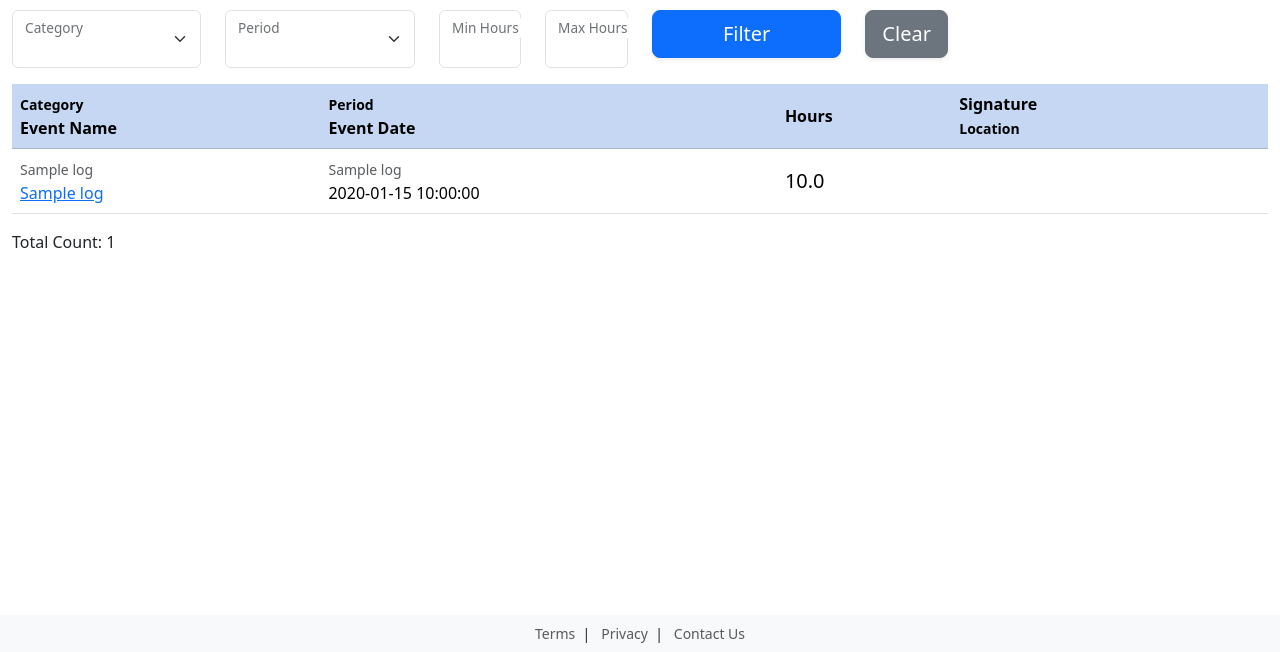
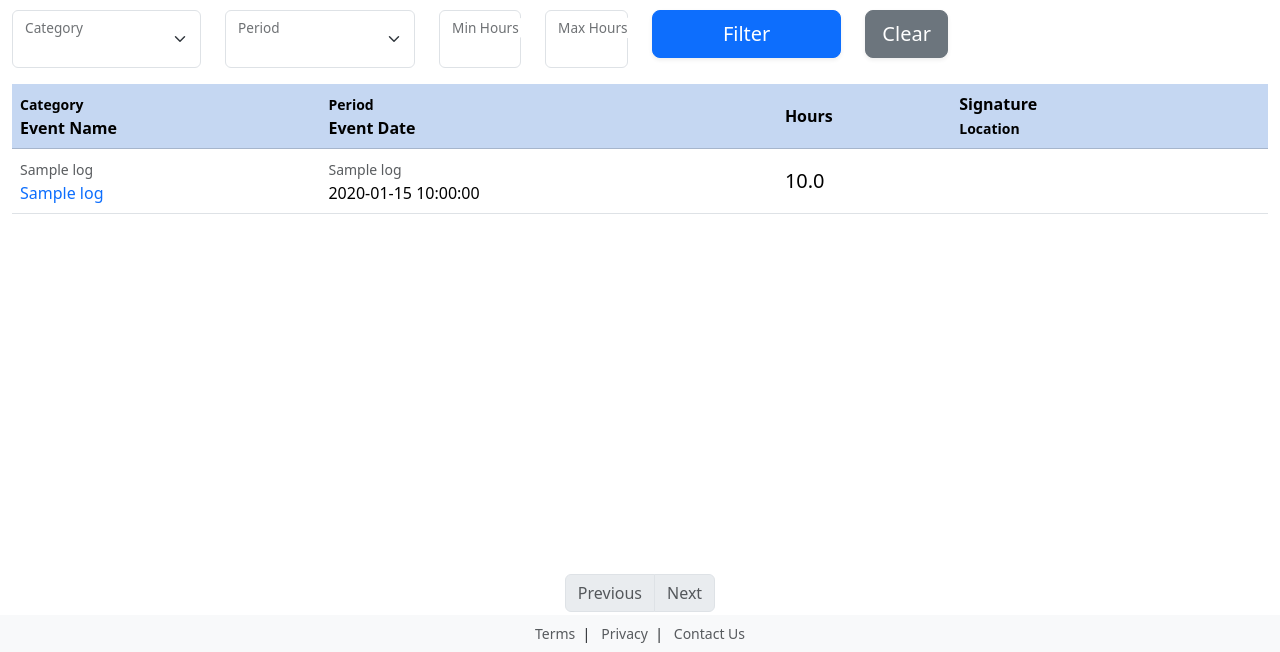
Before and after one commit to zshaiyen/NHS-App, a Flask app: template templates/viewlogs.html in a window 1280 px wide. Shown: the part 148-800 px from the top of the page. Run offline with Flask 3, Linux system fonts and the light colour scheme; the visitor is signed in with stand-in values (Sample User, id 1); the template is opened without the code that fills it: most values are stand-ins (such as "Sample title", 1, 10 or a date in 2020).

Commit message:
Basic pagination

```diff
--- a/app.py
+++ b/app.py
@@ -4,6 +4,7 @@
 # Main application with all routes
 #
 import os
+import math
 from datetime import date, timedelta, datetime
 from flask import Flask, redirect, url_for, session, render_template, g, request, flash
 from dotenv import load_dotenv
@@ -177,7 +178,7 @@
             failed_validation = True
 
         elif period_rv[0]['locked_flag'] == 1:
-            flash('Period for this event date is locked. Not allowed to enter verification logs for locked periods.', 'danger')
+            flash('This event date falls in a locked period. You may not enter verification logs for locked periods.', 'danger')
             failed_validation = True
 
         if failed_validation:
@@ -318,6 +319,10 @@
     filter_min_hours = app_lib.empty_to_none(request.args.get('filter_min_hours', default=None, type=int))
     filter_max_hours = app_lib.empty_to_none(request.args.get('filter_max_hours', default=None, type=int))
 
+    # Pagination
+    page_num = app_lib.empty_to_none(request.args.get('p', default=1, type=int))
+    rows_per_page = 5
+
     # Only admin can filter by name
     if is_admin:
         filter_name = app_lib.empty_to_none(request.args.get('filter_name', default=None, type=str))
@@ -339,7 +344,9 @@
                                                                      filter_min_hours=filter_min_hours,
                                                                      filter_max_hours=filter_max_hours,
                                                                      filter_name=filter_name,
-                                                                     filter_period=filter_period
+                                                                     filter_period=filter_period,
+                                                                     page_num=page_num,
+                                                                     row_limit=rows_per_page
                                                                     )
 
     # Get user class year name (Freshman, Sophomore, Junior, Senior)
@@ -355,6 +362,9 @@
 
         return redirect(url_for('home'))
 
+    # Pagination
+    total_pages = math.ceil(total_count / rows_per_page)
+
     return render_template("viewlogs.html",
                            logs=verification_log_rv,
                            total_count=total_count,
@@ -365,9 +375,15 @@
                            filter_max_hours=filter_max_hours,
                            category_list=category_rv,
                            period_list=period_rv,
-                           is_admin=is_admin
+                           is_admin=is_admin,
+                           page_num=page_num,
+                           total_pages=total_pages
                            )
 
+
+#
+# Transfer hours between two categories
+#
 @app.route("/transfer", methods=['GET','POST'])
 def transfer():
     if not app_lib.is_logged_in(session):
--- a/app_auth.py
+++ b/app_auth.py
@@ -3,7 +3,7 @@
 #
 import os
 from time import time
-from flask import redirect, url_for, session, request
+from flask import redirect, url_for, session, request, flash
 from requests_oauthlib import OAuth2Session
 
 from urllib.parse import urlparse, parse_qs
@@ -48,12 +48,15 @@
             email_domain = findall(r'@([A-Za-z0-9.-]+\.*)$', user_info['email'])
             if (len(email_domain) > 0):
                 if email_domain[0] not in ALLOWED_DOMAINS:
-                    return redirect(url_for('logout'))
+                    flash("@" + str(email_domain[0]) + " emails are not authorized to log in to this application.", 'danger')
+
+                    return redirect(url_for('signon'))
 
             session['user_email'] = user_info['email']
         else:
-            # Something went wrong and did not get email
-            return redirect(url_for('logout'))
+            flash("Could not get email information from Google.", 'danger')
+
+            return redirect(url_for('sigon'))
 
         if 'name' in user_info:
             session['full_name'] = user_info['name']
@@ -67,8 +70,10 @@
         if app_lib.update_user_profile(session['organization_id'], user_info['email'], None, full_name=user_info['name'], photo_url=user_info['picture']) == 0:
             inserted_count = app_lib.add_user_profile(session['organization_id'], user_info['email'], user_info['name'], user_info['picture'])
 
-            if inserted_count is None:
-                return "Could not add " + user_info['email'] + " to database"
+            if inserted_count == 0:
+                flash("Could not add " + user_info['email'] + " to database", 'danger')
+
+                return redirect(url_for('signon'))
 
         if 'user_id' not in session:
             user_rv = app_lib.get_user_profile(session['organization_id'], user_info['email'])
@@ -86,9 +91,9 @@
         if 'id_token' in session:
             session.pop('id_token')
 
-        return redirect(url_for('signon'))
+        return redirect(url_for('home'))
 
-    return redirect(url_for('login'))
+    return redirect(url_for('signon'))
 
 
 #
@@ -100,7 +105,7 @@
 
     if organization_rv is None:
         # Domain root not authorized
-        return redirect(url_for('login'))
+        return redirect(url_for('signon'))
 
     else:
         session['organization_id'] = organization_rv[0]['organization_id']
@@ -119,7 +124,7 @@
 
     # Handle access_denied by user on consent screen
     if 'error' in parse_qs(urlparse(request.url).query):
-        #flash(parse_qs(urlparse(request.url).query)['error'])
+        flash('Google consent screen failure: ' + str(parse_qs(urlparse(request.url).query)['error']), 'danger')
 
         return redirect(url_for('signon'))
 
--- a/templates/home.html
+++ b/templates/home.html
@@ -76,7 +76,7 @@
   </tr>
   {% for log in logs %}
   <tr class="align-middle">
-    <td><span class="small text-muted">{{ log['category_name'] }}</span><br><a href="{{ url_for('loghours') }}/{{ log['verification_log_id'] }}">{{ log['event_name'] }}</a></td>
+    <td><span class="small text-muted">{{ log['category_name'] }}</span><br><a class="link-underline link-underline-opacity-0" href="{{ url_for('loghours') }}/{{ log['verification_log_id'] }}">{{ log['event_name'] }}</a></td>
     <td><span class="small text-muted">{{ log['period_name'] }}</span><br>{{ log['event_date'] }}</td>
     <td class="align-middle">
       <span class="fs-5">
--- a/templates/viewlogs.html
+++ b/templates/viewlogs.html
@@ -66,7 +66,7 @@
 </div>
 </form>
 
-<table class="table table-striped">
+<table class="table table-striped mb-5">
   <tr class="table-primary align-middle">
     {% if is_admin and filter_name != session['user_email'] %}
     <th>Student Name</th>
@@ -81,7 +81,7 @@
     {% if is_admin and filter_name != session['user_email'] %}
     <td>{{ log['full_name'] }}</td>
     {% endif %}
-    <td><span class="small text-muted">{{ log['category_name'] }}</span><br><a href="{{ url_for('loghours') }}/{{ log['verification_log_id'] }}">{{ log['event_name'] }}</a></td>
+    <td><span class="small text-muted">{{ log['category_name'] }}</span><br><a class="link-underline link-underline-opacity-0" href="{{ url_for('loghours') }}/{{ log['verification_log_id'] }}">{{ log['event_name'] }}</a></td>
     <td><span class="small text-muted">{{ log['period_name'] }}</span><br>{{ log['event_date'] }}</td>
     <td class="align-middle">
       <span class="fs-5">
@@ -118,6 +118,31 @@
   </tr>
   {% endfor %}
 </table>
-<p>Total Count: {{ total_count }}</p>
 
+<div class="container mb-4 fixed-bottom">
+  <ul class="pagination justify-content-center">
+    {% if page_num > 1 %}
+    <li class="page-item"><a class="page-link" href="{{ url_for('viewlogs', filter_category=filter_category, filter_name=filter_name, filter_period=filter_period,
+      filter_min_hours=filter_min_hours, filter_max_hours=filter_max_hours, p=page_num-1) }}">
+      Previous</a>
+    </li>
+    {% else %}
+    <li class="page-item disabled"><a class="page-link" href="#">Previous</a></li>
+    {% endif %}
+    {% for i in range(1, total_pages + 1) %}
+    <li class="page-item {% if i == page_num %}active{% endif %}">
+      <a class="page-link" href={{ url_for('viewlogs', filter_category=filter_category, filter_name=filter_name, filter_period=filter_period,
+      filter_min_hours=filter_min_hours, filter_max_hours=filter_max_hours, p=i) }}>{{ i }}</a>
+    </li>
+    {% endfor %}
+    {% if page_num < total_pages %}
+    <li class="page-item"><a class="page-link" href="{{ url_for('viewlogs', filter_category=filter_category, filter_name=filter_name, filter_period=filter_period,
+      filter_min_hours=filter_min_hours, filter_max_hours=filter_max_hours, p=page_num+1) }}">
+      Next</a>
+    </li>
+    {% else %}
+    <li class="page-item disabled"><a class="page-link" href="#">Next</a></li>
+    {% endif %}
+  </ul>
+</div>
 {% endblock %}
```
